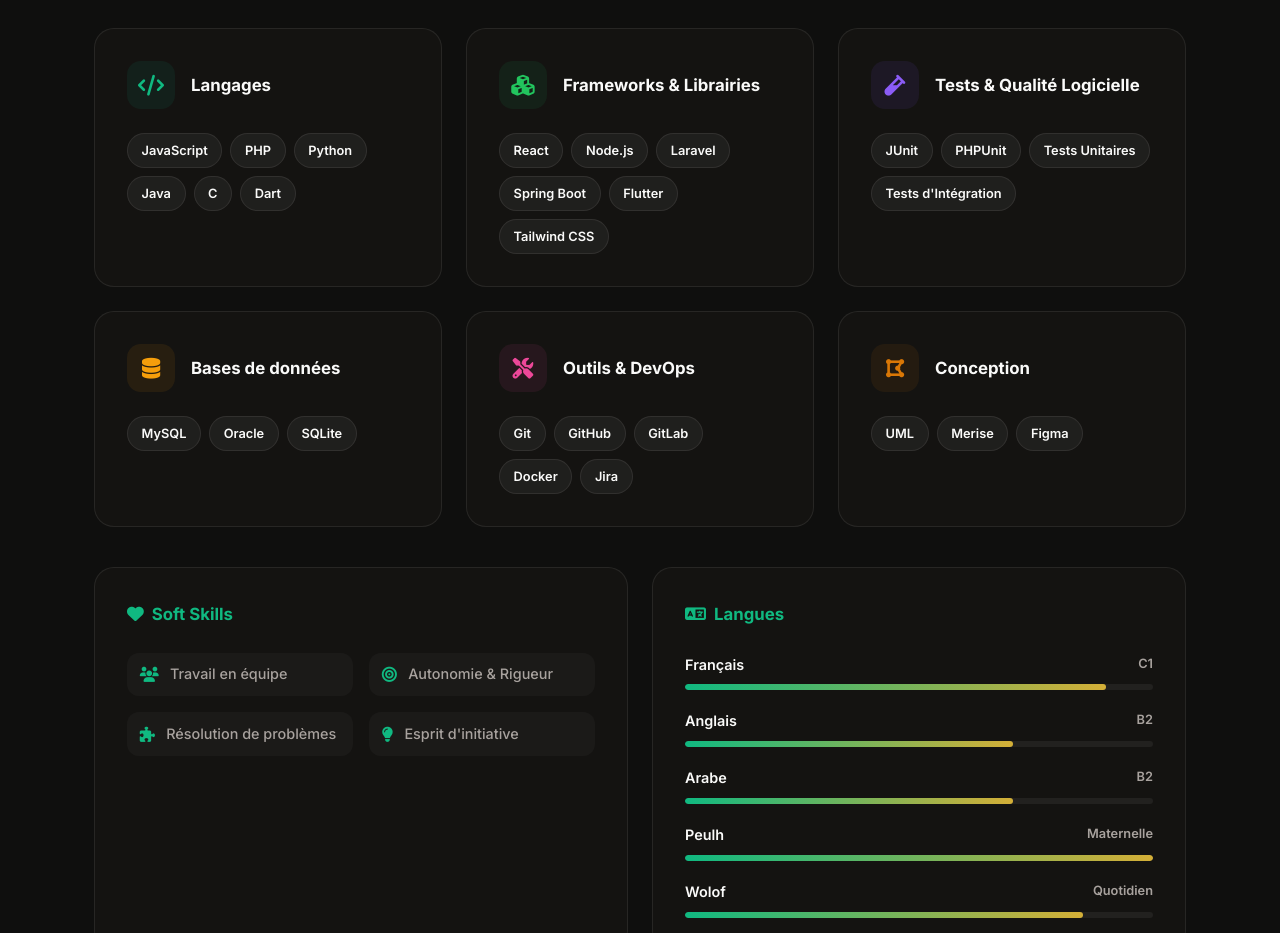
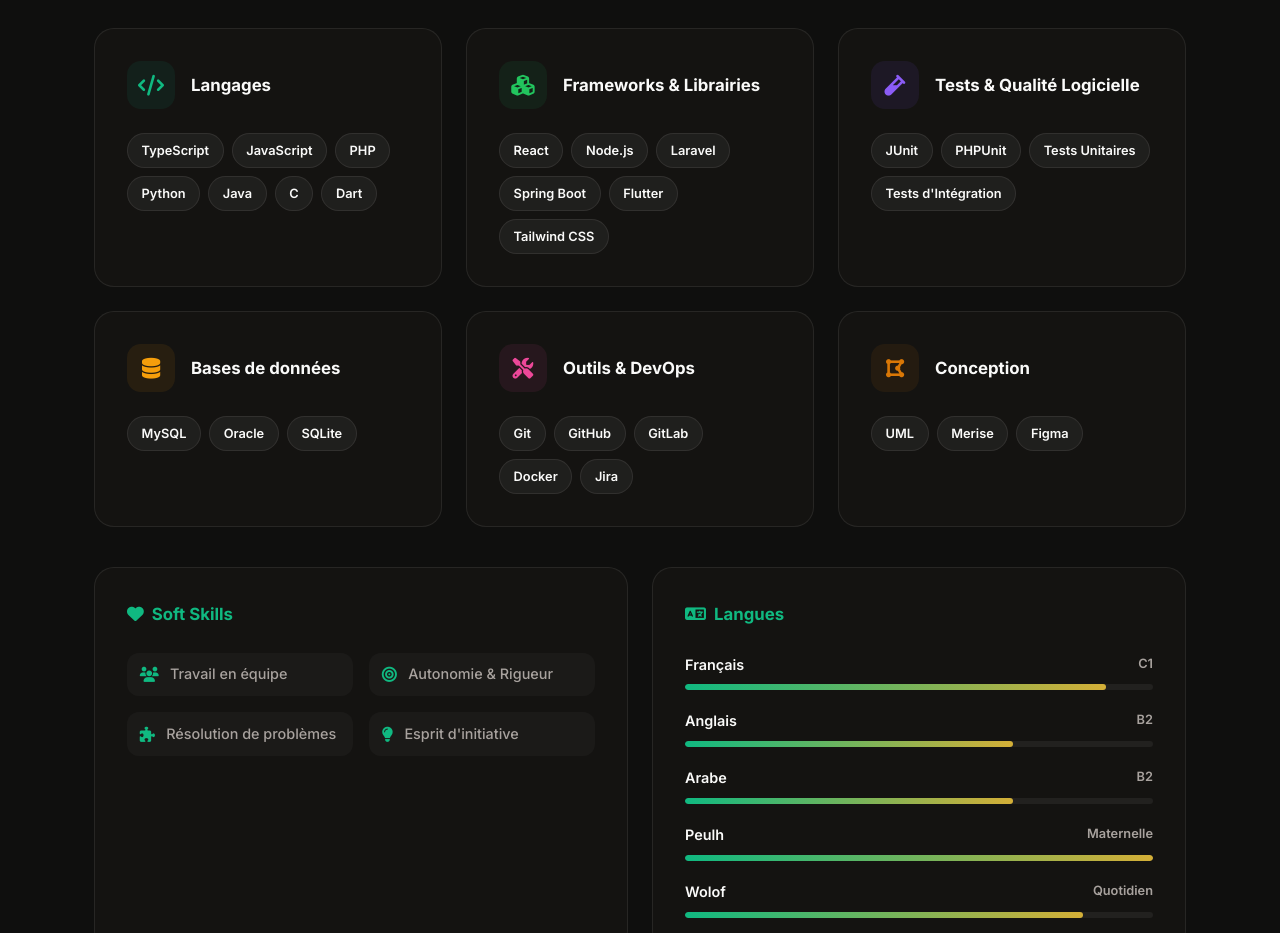
Before and after one commit to sow-aliou/My-Portfolio, a React (Vite) app: page / in a window 1280 px wide. Shown: the part 1880-2813 px from the top of the page. Built offline with nearby package versions, Linux system fonts and the light colour scheme.

Commit message:
feat: ajout de TypeScript dans les compétences de programmation

```diff
--- a/src/data/skills.js
+++ b/src/data/skills.js
@@ -3,7 +3,7 @@
     title: "Langages",
     icon: "fas fa-code",
     color: "#10b981",
-    tags: ["JavaScript", "PHP", "Python", "Java", "C", "Dart"],
+    tags: ["TypeScript", "JavaScript", "PHP", "Python", "Java", "C", "Dart"],
   },
   {
     title: "Frameworks & Librairies",
```
